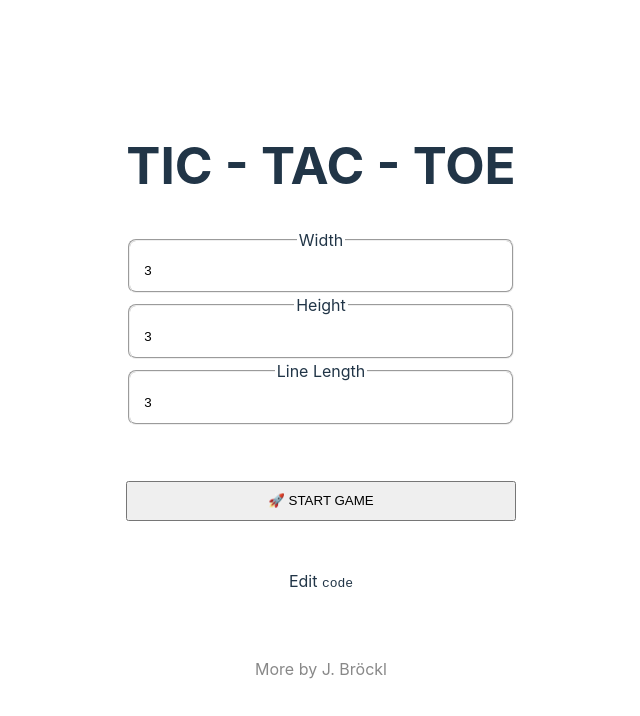
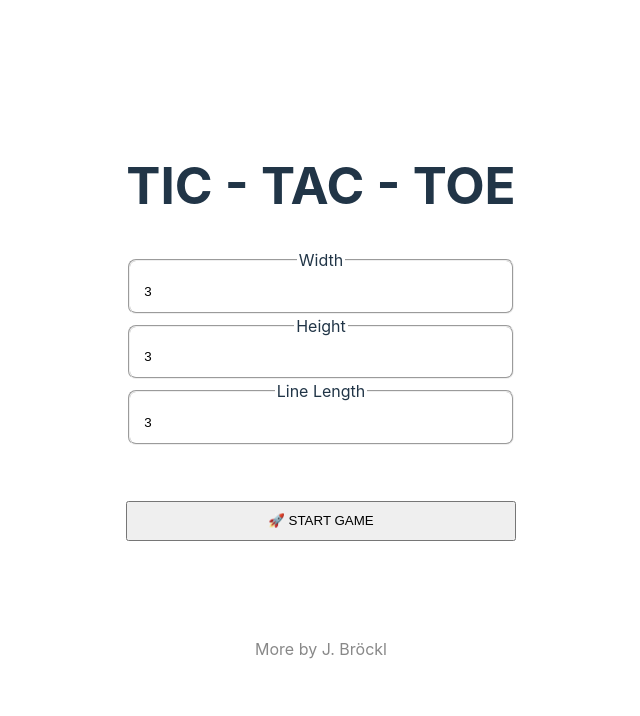
Before and after one commit to brocklj/interview_tic_tac_toe, a React (Vite) app: page / in a window 1280 px wide. Shown: the top 716 px of the page, without its empty margins (319-959 px from the left). Built offline with nearby package versions, Linux system fonts and the light colour scheme.

Commit message:
Change: refactor

```diff
--- a/src/App.tsx
+++ b/src/App.tsx
@@ -13,7 +13,6 @@ function App() {
       </div>
       <div className="card">
         <p>
-          Edit <code>code</code>
         </p>
       </div>
       <p className="read-the-docs">More by J. Bröckl</p>
--- a/src/components/StartForm.tsx
+++ b/src/components/StartForm.tsx
@@ -3,7 +3,6 @@ import * as React from "react";
 import "./StartForm.css";
 import { Board } from "../utils/BoardValidator/Board";
 import { BoardValidator } from "../utils/BoardValidator/BoardValidator";
-import { GameStatusEnum } from "../utils/BoardValidator/BoardValidator.d";
 
 export function StartForm({
   onSubmit,
@@ -28,7 +27,7 @@ export function StartForm({
 
       const v = new BoardValidator();
       const validationOutput = v.validateBoard(lh, b.value);
-      console.log(validationOutput);
+
       if (validationOutput.status == "ERROR") {
         throw Error(validationOutput.error || "");
       }
```
